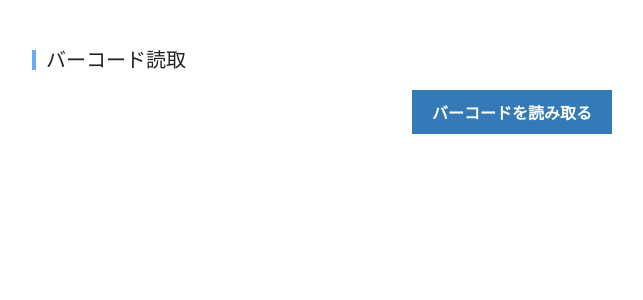
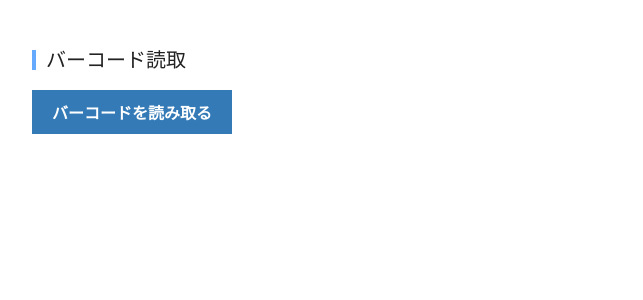
Before and after one commit to ShinjiroMoriya/barcode, a Python web app: template templates/index.html in a window 1280 px wide. Shown: the part 50-350 px from the top of the page, without its empty margins (128-771 px from the left). Run offline with Jinja, Linux system fonts and the light colour scheme; the template is opened without the code that fills it, so the values that code supplies are empty.

Commit message:
make it better

```diff
--- a/assets/js/script.js
+++ b/assets/js/script.js
@@ -39,13 +39,6 @@ $('.header_menu_button').on('click', function() {
 
 
 if ($('#input_image_add_button').length != 0) {
-
-    var blob = null;
-    var file = null; // 選択されるファイル
-    var blob = null; // 画像(BLOBデータ)
-    var THUMBNAIL_WIDTH = 500; // 画像リサイズ後の横の長さの最大値
-    var THUMBNAIL_HEIGHT = 500; // 画像リサイズ後の縦の長さの最大値
-
     $('#input_image_add_button').on('click', function() {
         $('#upload').click();
     });
@@ -53,169 +46,104 @@ if ($('#input_image_add_button').length != 0) {
 
         $('#loading').show();
 
-        // var maxWidth = 500;
-        // var maxHeight = 500;
-        // var file = event.target.files[0];
-        // if (!file.type.match(/^image\/(png|jpeg|gif)$/)) return;
+        var maxWidth = 800;
+        var maxHeight = 800;
+        var file = event.target.files[0];
+        if (!file.type.match(/^image\/(png|jpeg|gif)$/)) return;
 
-        // var img = new Image();
-        // var reader = new FileReader();
+        var img = new Image();
+        var reader = new FileReader();
 
-        // reader.onload = function(e) {
+        reader.onload = function(e) {
 
-        //     var data = e.target.result;
+            var data = e.target.result;
 
-        //     img.onload = function() {
+            img.onload = function() {
 
-        //         var iw = img.naturalWidth, ih = img.naturalHeight;
-        //         var width = iw, height = ih;
+                var iw = img.naturalWidth, ih = img.naturalHeight;
+                var width = iw, height = ih;
 
-        //         var orientation;
+                var orientation;
 
-        //         // JPEGの場合には、EXIFからOrientation（回転）情報を取得
-        //         if (data.split(',')[0].match('jpeg')) {
-        //             orientation = getOrientation(data);
-        //         }
-        //         // JPEG以外や、JPEGでもEXIFが無い場合などには、標準の値に設定
-        //         orientation = orientation || 1;
+                // JPEGの場合には、EXIFからOrientation（回転）情報を取得
+                if (data.split(',')[0].match('jpeg')) {
+                    orientation = getOrientation(data);
+                }
+                // JPEG以外や、JPEGでもEXIFが無い場合などには、標準の値に設定
+                orientation = orientation || 1;
 
-        //         // ９０度回転など、縦横が入れ替わる場合には事前に最大幅、高さを入れ替えておく
-        //         if (orientation > 4) {
-        //             var tmpMaxWidth = maxWidth;
-        //             maxWidth = maxHeight;
-        //             maxHeight = tmpMaxWidth;
-        //         }
-
-        //         if(width > maxWidth || height > maxHeight) {
-        //             var ratio = width/maxWidth;
-        //             if(ratio <= height/maxHeight) {
-        //                 ratio = height/maxHeight;
-        //             }
-        //             width = Math.floor(img.width/ratio);
-        //             height = Math.floor(img.height/ratio);
-        //         }
-
-        //         var canvas = document.createElement('canvas');
-        //         var ctx = canvas.getContext('2d');
-        //         ctx.save();
-
-        //         // EXIFのOrientation情報からCanvasを回転させておく
-        //         transformCoordinate(canvas, width, height, orientation);
-
-        //         // iPhoneのサブサンプリング問題の回避
-        //         // see http://d.hatena.ne.jp/shinichitomita/20120927/1348726674
-        //         var subsampled = detectSubsampling(img);
-        //         if (subsampled) {
-        //             iw /= 2;
-        //             ih /= 2;
-        //         }
-        //         var d = 1024; // size of tiling canvas
-        //         var tmpCanvas = document.createElement('canvas');
-        //         tmpCanvas.width = tmpCanvas.height = d;
-        //         var tmpCtx = tmpCanvas.getContext('2d');
-        //         var vertSquashRatio = detectVerticalSquash(img, iw, ih);
-        //         var dw = Math.ceil(d * width / iw);
-        //         var dh = Math.ceil(d * height / ih / vertSquashRatio);
-        //         var sy = 0;
-        //         var dy = 0;
-        //         while (sy < ih) {
-        //             var sx = 0;
-        //             var dx = 0;
-        //             while (sx < iw) {
-        //                 tmpCtx.clearRect(0, 0, d, d);
-        //                 tmpCtx.drawImage(img, -sx, -sy);
-        //                 // 何度もImageDataオブジェクトとCanvasの変換を行ってるけど、
-        //                 // Orientation関連で仕方ない
-        //                 // 本当はputImageDataであれば良いけどOrientation効かない
-        //                 var imageData = tmpCtx.getImageData(0, 0, d, d);
-        //                 var resampled = resample_hermite(imageData, d, d, dw, dh);
-        //                 ctx.drawImage(resampled, 0, 0, dw, dh, dx, dy, dw, dh);
-        //                 sx += d;
-        //                 dx += dw;
-        //             }
-        //             sy += d;
-        //             dy += dh;
-        //         }
-        //         ctx.restore();
-        //         tmpCanvas = tmpCtx = null;
-
-        //         var displaySrc = ctx.canvas.toDataURL('image/jpeg', .9);
-        //         var blob = dataURLtoBlob(displaySrc);
-        //     }
-        //     img.src = data;
-
-        // }
-        // reader.readAsDataURL(file);
-
-        file = $(this).prop('files')[0];
-        // 選択されたファイルが画像かどうか判定
-        if (file.type != 'image/jpeg' && file.type != 'image/png') {
-          // 画像でない場合は終了
-          file = null;
-          blob = null;
-          return;
+                // ９０度回転など、縦横が入れ替わる場合には事前に最大幅、高さを入れ替えておく
+                if (orientation > 4) {
+                    var tmpMaxWidth = maxWidth;
+                    maxWidth = maxHeight;
+                    maxHeight = tmpMaxWidth;
                 }
 
-        // 画像をリサイズする
-        var image = new Image();
-        var reader = new FileReader();
-        reader.onload = function(e) {
-          image.onload = function() {
-            var width, height;
-            if(image.width > image.height){
-                // 横長の画像は横のサイズを指定値にあわせる
-                var ratio = image.height/image.width;
-                width = THUMBNAIL_WIDTH;
-                height = THUMBNAIL_WIDTH * ratio;
-            } else {
-                // 縦長の画像は縦のサイズを指定値にあわせる
-                var ratio = image.width/image.height;
-                width = THUMBNAIL_HEIGHT * ratio;
-                height = THUMBNAIL_HEIGHT;
+                if(width > maxWidth || height > maxHeight) {
+                    var ratio = width/maxWidth;
+                    if(ratio <= height/maxHeight) {
+                        ratio = height/maxHeight;
                     }
-            // サムネ描画用canvasのサイズを上で算出した値に変更
-            var canvas = $('#canvas').attr('width', width).attr('height', height);
-            var ctx = canvas[0].getContext('2d');
-            // canvasに既に描画されている画像をクリア
-            ctx.clearRect(0, 0, width, height);
-            // canvasにサムネイルを描画
-            ctx.drawImage(image, 0, 0, image.width, image.height, 0, 0, width, height);
+                    width = Math.floor(img.width/ratio);
+                    height = Math.floor(img.height/ratio);
+                }
 
-            // canvasからbase64画像データを取得
-            var base64 = canvas.get(0).toDataURL('image/jpeg');
-            // base64からBlobデータを作成
-            var barr, bin, i, len;
-            bin = atob(base64.split('base64,')[1]);
-            len = bin.length;
-            barr = new Uint8Array(len);
-            i = 0;
-            while (i < len) {
-              barr[i] = bin.charCodeAt(i);
-              i++;
+                var canvas = document.createElement('canvas');
+                var ctx = canvas.getContext('2d');
+                ctx.save();
+
+                // EXIFのOrientation情報からCanvasを回転させておく
+                transformCoordinate(canvas, width, height, orientation);
+
+                // iPhoneのサブサンプリング問題の回避
+                // see http://d.hatena.ne.jp/shinichitomita/20120927/1348726674
+                var subsampled = detectSubsampling(img);
+                if (subsampled) {
+                    iw /= 2;
+                    ih /= 2;
                 }
-            blob = new Blob([barr], {type: 'image/jpeg'});
-            $("#do_upload").show();
-            $('#loading').hide();
+                var d = 1024; // size of tiling canvas
+                var tmpCanvas = document.createElement('canvas');
+                tmpCanvas.width = tmpCanvas.height = d;
+                var tmpCtx = tmpCanvas.getContext('2d');
+                var vertSquashRatio = detectVerticalSquash(img, iw, ih);
+                var dw = Math.ceil(d * width / iw);
+                var dh = Math.ceil(d * height / ih / vertSquashRatio);
+                var sy = 0;
+                var dy = 0;
+                while (sy < ih) {
+                    var sx = 0;
+                    var dx = 0;
+                    while (sx < iw) {
+                        tmpCtx.clearRect(0, 0, d, d);
+                        tmpCtx.drawImage(img, -sx, -sy);
+                        // 何度もImageDataオブジェクトとCanvasの変換を行ってるけど、
+                        // Orientation関連で仕方ない
+                        // 本当はputImageDataであれば良いけどOrientation効かない
+                        var imageData = tmpCtx.getImageData(0, 0, d, d);
+                        var resampled = resample_hermite(imageData, d, d, dw, dh);
+                        ctx.drawImage(resampled, 0, 0, dw, dh, dx, dy, dw, dh);
+                        sx += d;
+                        dx += dw;
                     }
-          image.src = e.target.result;
+                    sy += d;
+                    dy += dh;
                 }
-        reader.readAsDataURL(file);
-    });
+                ctx.restore();
+                tmpCanvas = tmpCtx = null;
 
-    $("#do_upload").on('click', function() {
+                var displaySrc = ctx.canvas.toDataURL('image/jpeg', .9);
 
-        $('#loading').show();
-
-        alert('test');
+                var blob = dataURLtoBlob(displaySrc);
 
                 var fd = new FormData();
-        fd.append('barcode', 'a');
+                fd.append('barcode', blob);
+
                 $.ajax({
                     type: 'POST',
                     url: '/api/barcode',
                     cache: false,
                     data: fd,
-            timeout: 15000,
                     processData: false,
                     contentType: false
                 }).done(function(data) {
@@ -232,16 +160,19 @@ if ($('#input_image_add_button').length != 0) {
                     }
 
                 }).always(function() {
-            $('#canvas').attr('width', 0).attr('height', 0);
                     $('input[name="barcode"]').val('');
                     $('#loading').hide();
-            $("#do_upload").hide();
                     setTimeout(function() {
                         $('.barcode_status p').remove();
                         $('.header_status_text').text('');
                         $('.header_status').removeClass('_show _success _error');
                     }, 2000);
                 });
+            }
+            img.src = data;
+
+        }
+        reader.readAsDataURL(file);
     });
 }
 
--- a/templates/index.html
+++ b/templates/index.html
@@ -4,12 +4,12 @@
 <div class="container">
     <main class="content">
         <h2 class="page_title">バーコード読取</h2>
-        <input type="button" style="margin: 0 auto 20px auto;" id="input_image_add_button" value="バーコードを読み取る" class="button_1">
+        <input style="margin: 0 0 20px 0" type="button" id="input_image_add_button" value="バーコードを読み取る" class="button_1">
         <div class="barcode_status"></div>
         <ul class="item_list" id="product_list"></ul>
-        <input name="barcode" type="file" class="upload" id="upload" accept="image/*; capture=camera">
-        <canvas id="canvas" class="canvas" width="0" height="0"></canvas>
-        <input type="button" style="display: none;" id="do_upload" value="送信" class="button_1">
+        <form id="image_upload" method="POST" enctype="multipart/form-data">
+            <input name="barcode" type="file" class="upload" id="upload" accept="image/*; capture=camera">
+        </form>
     </main>
 </div>
 {% endblock %}
```
Lines whose indentation alone changed are shown as unchanged.
